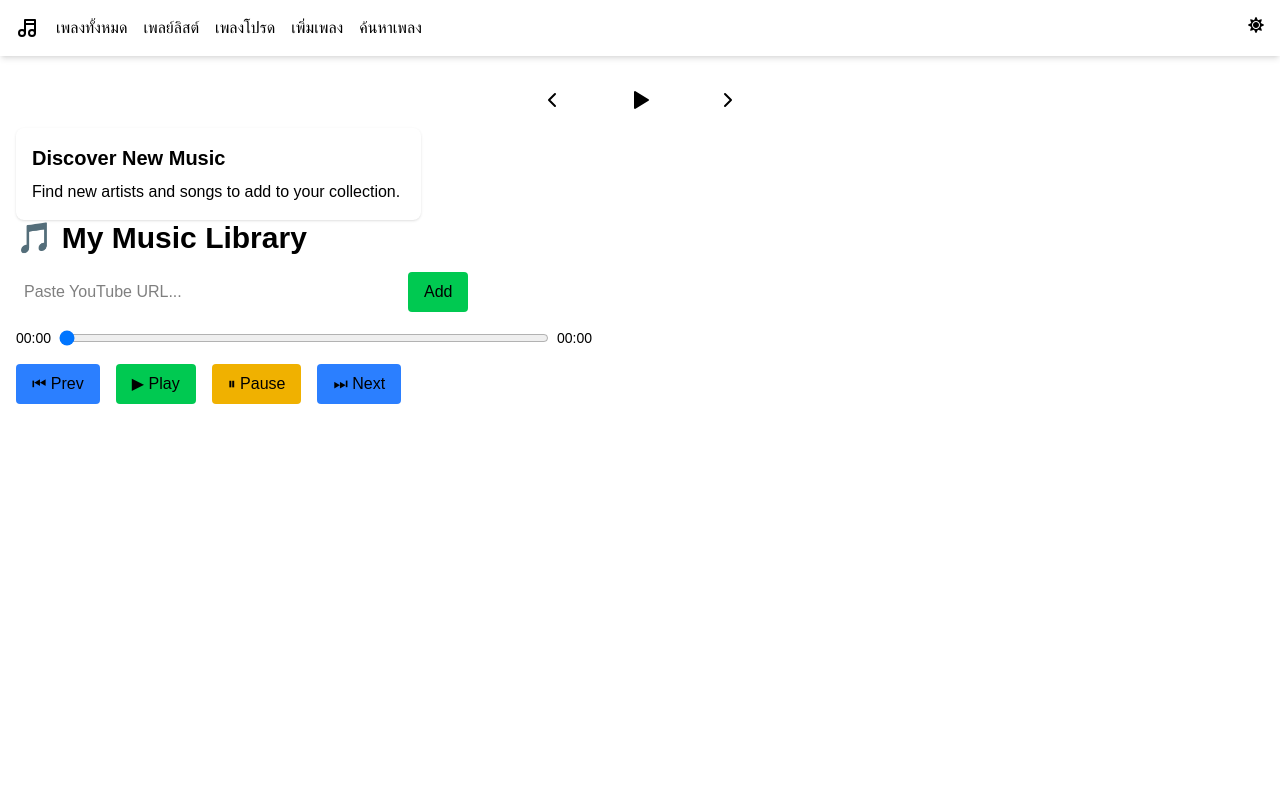
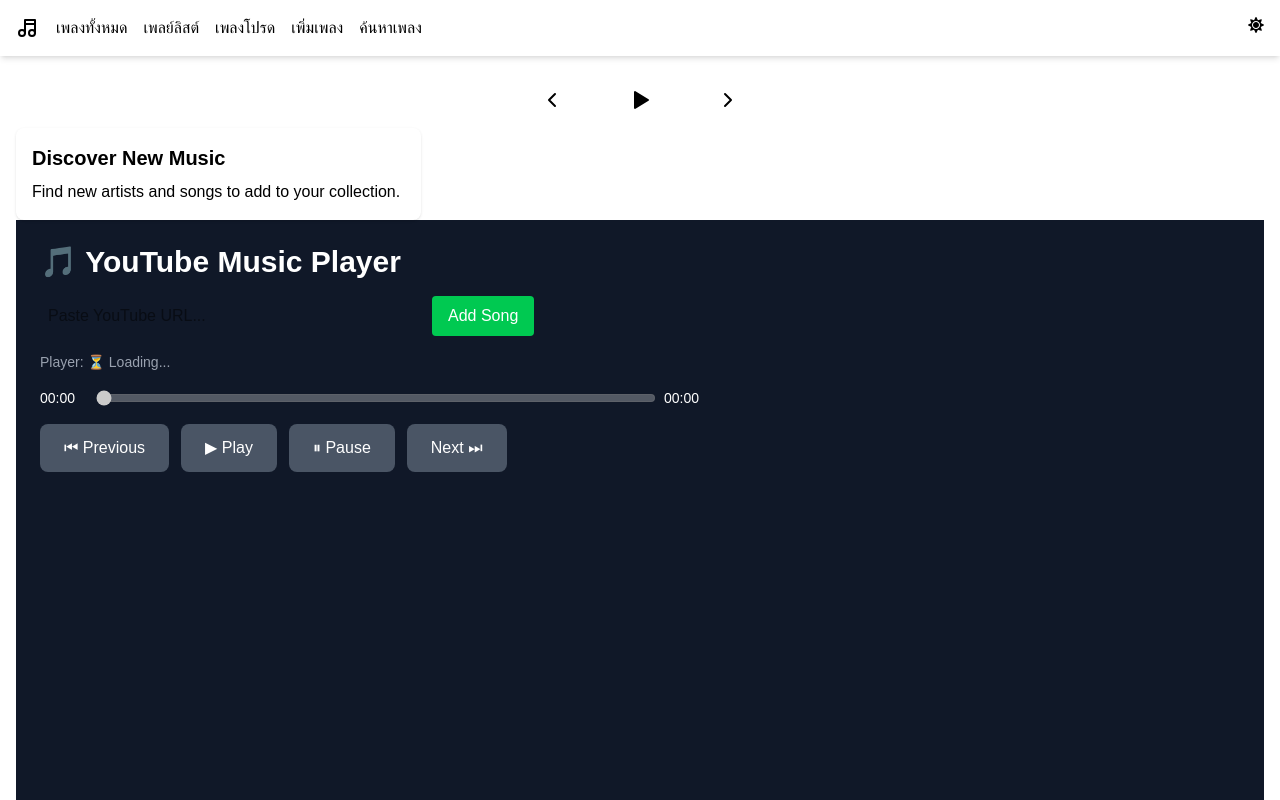
Before and after one commit to JessadaID/My-music-Library, a Next.js app: page / in a window 1280 px wide. Shown: the top 800 px of the page. Built offline with nearby package versions, Linux system fonts and the light colour scheme; a web font is replaced by a local one.

Commit message:
fix autoplay with claude AI

```diff
--- a/app/component/Addsong.tsx
+++ b/app/component/Addsong.tsx
@@ -1,5 +1,5 @@
 "use client";
-import { useEffect, useRef, useState } from "react";
+import { useEffect, useRef, useState, useCallback } from "react";
 
 interface Song {
   id: string;
@@ -13,80 +13,203 @@
   const [current, setCurrent] = useState(0);
   const [progress, setProgress] = useState(0);
   const [duration, setDuration] = useState(0);
+  const [isPlayerReady, setIsPlayerReady] = useState(false);
   const playerRef = useRef<any>(null);
   const intervalRef = useRef<any>(null);
+  const isAutoPlayingRef = useRef(false); // ป้องกันการเรียกซ้ำ
+
+  // ใช้ ref เพื่อเก็บ current state ที่เป็นปัจจุบันเสมอ
+  const songsRef = useRef<Song[]>([]);
+  const currentRef = useRef(0);
+
+  // Update refs เมื่อ state เปลี่ยน
+  useEffect(() => {
+    songsRef.current = songs;
+  }, [songs]);
+
+  useEffect(() => {
+    currentRef.current = current;
+  }, [current]);
+
+  // Function สำหรับเล่นเพลงถัดไป (ใช้ ref เพื่อหลีกเลี่ยง stale closure)
+  const playNextSong = useCallback(() => {
+    const currentSongs = songsRef.current;
+    const currentIndex = currentRef.current;
+
+    console.log('playNextSong called:', { currentSongs: currentSongs.length, currentIndex, isAutoPlaying: isAutoPlayingRef.current });
+
+    if (isAutoPlayingRef.current) {
+      console.log('Auto-play already in progress, skipping...');
+      return;
+    }
+
+    if (currentSongs.length <= 1) {
+      console.log('Not enough songs for auto-play');
+      return;
+    }
+
+    isAutoPlayingRef.current = true;
+
+    try {
+      const nextIndex = (currentIndex + 1) % currentSongs.length;
+      const nextSong = currentSongs[nextIndex];
+
+      console.log(`🎵 Auto-playing next song: ${nextIndex} - ${nextSong.title}`);
+
+      // Update current index
+      setCurrent(nextIndex);
+
+      // Load and play next video
+      if (playerRef.current && nextSong) {
+        playerRef.current.loadVideoById(nextSong.id);
+      }
+
+      // Reset flag after a delay
+      setTimeout(() => {
+        isAutoPlayingRef.current = false;
+      }, 2000);
+
+    } catch (error) {
+      console.error('Error in playNextSong:', error);
+      isAutoPlayingRef.current = false;
+    }
+  }, []);
 
   // Load YouTube API
   useEffect(() => {
+    if ((window as any).YT) {
+      // API already loaded
+      initializePlayer();
+      return;
+    }
+
     const tag = document.createElement("script");
     tag.src = "https://www.youtube.com/iframe_api";
     document.body.appendChild(tag);
 
-    (window as any).onYouTubeIframeAPIReady = () => {
+    (window as any).onYouTubeIframeAPIReady = initializePlayer;
+
+    return () => {
+      if (intervalRef.current) {
+        clearInterval(intervalRef.current);
+      }
+    };
+  }, []);
+
+  const initializePlayer = () => {
     playerRef.current = new (window as any).YT.Player("player", {
       height: "0",
       width: "0",
-        playerVars: { controls: 0, autoplay: 1 },
+      playerVars: {
+        controls: 0,
+        autoplay: 0,
+        enablejsapi: 1,
+        rel: 0
+      },
       events: {
-          onStateChange: onPlayerStateChange,
+        onReady: (event: any) => {
+          console.log("✅ YouTube Player is ready");
+          setIsPlayerReady(true);
+        },
+        onStateChange: (event: any) => {
+          console.log('🎮 Player state changed:', event.data);
+
+          if (event.data === 1) {
+            // Playing
+            console.log('▶️ Playing:', songsRef.current[currentRef.current]?.title);
+            setDuration(playerRef.current.getDuration());
+            intervalRef.current = setInterval(() => {
+              setProgress(playerRef.current.getCurrentTime());
+            }, 1000);
+          }
+          else if (event.data === 2) {
+            // Paused
+            console.log('⏸️ Paused');
+            clearInterval(intervalRef.current);
+          }
+          else if (event.data === 0) {
+            // Ended
+            console.log('🔚 Video ended');
+            clearInterval(intervalRef.current);
+            setProgress(0);
+
+            // Auto-play next song after a short delay
+            setTimeout(() => {
+              playNextSong();
+            }, 1000);
+          }
+          else if (event.data === 3) {
+            // Buffering
+            console.log('⏳ Buffering...');
+          }
+          else if (event.data === 5) {
+            // Video cued
+            console.log('📼 Video cued, starting playback...');
+          }
+        },
+        onError: (event: any) => {
+          console.error('❌ YouTube Player Error:', event.data);
+          isAutoPlayingRef.current = false;
+          // Try next song if there's an error
+          setTimeout(() => {
+            playNextSong();
+          }, 2000);
+        }
       },
     });
   };
-
-    return () => clearInterval(intervalRef.current);
-  }, []);
-
-  const onPlayerStateChange = (event: any) => {
-  if (event.data === 1) {
-    // Playing
-    setDuration(playerRef.current.getDuration());
-    intervalRef.current = setInterval(() => {
-      setProgress(playerRef.current.getCurrentTime());
-    }, 500);
-  } else {
-    clearInterval(intervalRef.current);
-  }
-  if (event.data == 0) {
-    // วิดีโอจบ → เล่นเพลงถัดไปอัตโนมัติ
-        nextSong();
-  }
-};
-
 
   // Add song with oEmbed to get title and thumbnail
   const addSong = async (url: string) => {
     const id = extractVideoId(url);
     if (!id) return alert("Invalid YouTube URL");
 
+    try {
       const res = await fetch(
         `https://www.youtube.com/oembed?url=https://www.youtube.com/watch?v=${id}&format=json`
       );
       const data = await res.json();
-    //console.log(data);
+
       const newSong: Song = {
         id,
         title: data.title,
         thumbnail: data.thumbnail_url,
         url,
       };
-    await setSongs((prevSongs) => {
+
+      setSongs(prevSongs => {
         const newSongs = [...prevSongs, newSong];
-      console.log("Added song, new playlist is:", newSongs);
+        console.log("➕ Added song:", newSong.title);
+
+        // ถ้าเป็นเพลงแรกและ player พร้อมแล้ว ให้เล่นทันที
+        if (prevSongs.length === 0 && isPlayerReady && playerRef.current) {
+          setTimeout(() => {
+            console.log("🎯 Playing first song automatically");
+            playerRef.current.loadVideoById(id);
+            setCurrent(0);
+          }, 500);
+        }
+
         return newSongs;
       });
 
-    console.log("Added song:", songs);
+    } catch (error) {
+      console.error("Error adding song:", error);
+      alert("Error adding song. Please try again.");
+    }
   };
 
   const extractVideoId = (url: string) => {
     const regex = /(?:v=|youtu\.be\/)([a-zA-Z0-9_-]{11})/;
     const match = url.match(regex);
-    //console.log(match);
     return match ? match[1] : null;
   };
 
   const playSong = (index: number) => {
-    if (!playerRef.current || songs.length === 0) return;
+    if (!playerRef.current || !isPlayerReady || songs.length === 0) return;
+
+    console.log(`🎯 Manual play song: ${index} - ${songs[index].title}`);
+    isAutoPlayingRef.current = false; // Reset auto-play flag
     playerRef.current.loadVideoById(songs[index].id);
     setCurrent(index);
   };
@@ -104,9 +227,29 @@
   };
 
   const handleSeek = (e: React.ChangeEvent<HTMLInputElement>) => {
+    if (!playerRef.current || !isPlayerReady) return;
     const newTime = parseFloat(e.target.value);
     setProgress(newTime);
     playerRef.current.seekTo(newTime, true);
+  };
+
+  const handlePlay = () => {
+    if (!playerRef.current || !isPlayerReady) return;
+
+    // ถ้ายังไม่มีเพลงที่โหลดอยู่ ให้โหลดเพลงปัจจุบัน
+    if (songs.length > 0) {
+      const videoData = playerRef.current.getVideoData();
+      if (!videoData || !videoData.video_id || videoData.video_id !== songs[current].id) {
+        playSong(current);
+      } else {
+        playerRef.current.playVideo();
+      }
+    }
+  };
+
+  const handlePause = () => {
+    if (!playerRef.current || !isPlayerReady) return;
+    playerRef.current.pauseVideo();
   };
 
   const formatTime = (sec: number) => {
@@ -117,8 +260,8 @@
   };
 
   return (
-    <div className="min-h-screenp-6">
-      <h1 className="text-3xl font-bold mb-4">🎵 My Music Library</h1>
+    <div className="min-h-screen p-6 bg-gray-900 text-white">
+      <h1 className="text-3xl font-bold mb-4">🎵 YouTube Music Player</h1>
 
       {/* Add Song */}
       <div className="flex gap-2 mb-4">
@@ -128,73 +271,110 @@
           placeholder="Paste YouTube URL..."
           className="p-2 rounded text-black w-96"
           onKeyDown={(e) => {
-            if (e.key === "Enter") addSong((e.target as HTMLInputElement).value);
+            if (e.key === "Enter") {
+              const input = e.target as HTMLInputElement;
+              addSong(input.value);
+              input.value = "";
+            }
           }}
         />
         <button
-          className="px-4 py-2 bg-green-500 rounded"
+          className="px-4 py-2 bg-green-500 rounded hover:bg-green-600 transition-colors"
           onClick={() => {
             const input = document.getElementById("urlInput") as HTMLInputElement;
             addSong(input.value);
             input.value = "";
           }}
         >
-          Add
+          Add Song
         </button>
       </div>
 
+      {/* Player Status */}
+      <div className="mb-4 text-sm text-gray-400">
+        Player: {isPlayerReady ? "✅ Ready" : "⏳ Loading..."}
+        {songs.length > 0 && (
+          <span> | Songs: {songs.length} | Playing: {current + 1}/{songs.length} - {songs[current]?.title || "None"}</span>
+        )}
+      </div>
+
       {/* Playlist */}
-      <ul className="mb-4">
+      {songs.length > 0 && (
+        <div className="mb-6">
+          <h2 className="text-xl font-semibold mb-2">📋 Playlist</h2>
+          <ul className="space-y-1">
             {songs.map((song, idx) => (
               <li
                 key={idx}
-            className={`flex items-center gap-3 p-2 rounded cursor-pointer ${
-              idx === current ? "bg-green-700" : "bg-gray-700"
+                className={`flex items-center gap-3 p-3 rounded cursor-pointer transition-colors ${
+                  idx === current
+                    ? "bg-green-700 border-l-4 border-green-400"
+                    : "bg-gray-700 hover:bg-gray-600"
                 }`}
                 onClick={() => playSong(idx)}
               >
-            <img src={song.thumbnail} alt={song.title} className="w-12 h-8 rounded" />
-            <span>{song.title}</span>
+                <img src={song.thumbnail} alt={song.title} className="w-16 h-12 rounded object-cover" />
+                <div className="flex-1">
+                  <div className="font-medium">{song.title}</div>
+                  <div className="text-xs text-gray-400">Click to play</div>
+                </div>
+                {idx === current && <span className="text-green-400 text-xl">♪</span>}
               </li>
             ))}
           </ul>
+        </div>
+      )}
 
       {/* Controls + Progress Bar */}
-      <div className="flex flex-col gap-4 max-w-xl">
+      <div className="flex flex-col gap-4 max-w-2xl">
         <div className="flex items-center gap-2 text-sm">
-          <span>{formatTime(progress)}</span>
+          <span className="min-w-12">{formatTime(progress)}</span>
           <input
             type="range"
             min={0}
             max={duration || 0}
             value={progress}
             onChange={handleSeek}
-            className="w-full"
+            className="flex-1"
+            disabled={!isPlayerReady || songs.length === 0}
           />
-          <span>{formatTime(duration)}</span>
+          <span className="min-w-12">{formatTime(duration)}</span>
         </div>
 
-        <div className="flex gap-4">
-          <button onClick={prevSong} className="px-4 py-2 bg-blue-500 rounded">
-            ⏮ Prev
+        <div className="flex gap-3">
+          <button
+            onClick={prevSong}
+            className="px-6 py-3 bg-blue-500 rounded-lg hover:bg-blue-600 transition-colors disabled:bg-gray-600 font-medium"
+            disabled={!isPlayerReady || songs.length === 0}
+          >
+            ⏮ Previous
           </button>
-          <button onClick={() => playerRef.current?.playVideo()} className="px-4 py-2 bg-green-500 rounded">
+          <button
+            onClick={handlePlay}
+            className="px-6 py-3 bg-green-500 rounded-lg hover:bg-green-600 transition-colors disabled:bg-gray-600 font-medium"
+            disabled={!isPlayerReady || songs.length === 0}
+          >
             ▶ Play
           </button>
           <button
-            onClick={() => playerRef.current?.pauseVideo()}
-            className="px-4 py-2 bg-yellow-500 rounded"
+            onClick={handlePause}
+            className="px-6 py-3 bg-yellow-600 rounded-lg hover:bg-yellow-700 transition-colors disabled:bg-gray-600 font-medium"
+            disabled={!isPlayerReady || songs.length === 0}
           >
             ⏸ Pause
           </button>
-          <button onClick={nextSong} className="px-4 py-2 bg-blue-500 rounded">
-            ⏭ Next
+          <button
+            onClick={nextSong}
+            className="px-6 py-3 bg-blue-500 rounded-lg hover:bg-blue-600 transition-colors disabled:bg-gray-600 font-medium"
+            disabled={!isPlayerReady || songs.length === 0}
+          >
+            Next ⏭
           </button>
         </div>
       </div>
 
       {/* Hidden Player */}
-      <div id="player"></div>
+      <div id="player" style={{ display: 'none' }}></div>
     </div>
   );
 }
```
Lines whose indentation alone changed are shown as unchanged.
